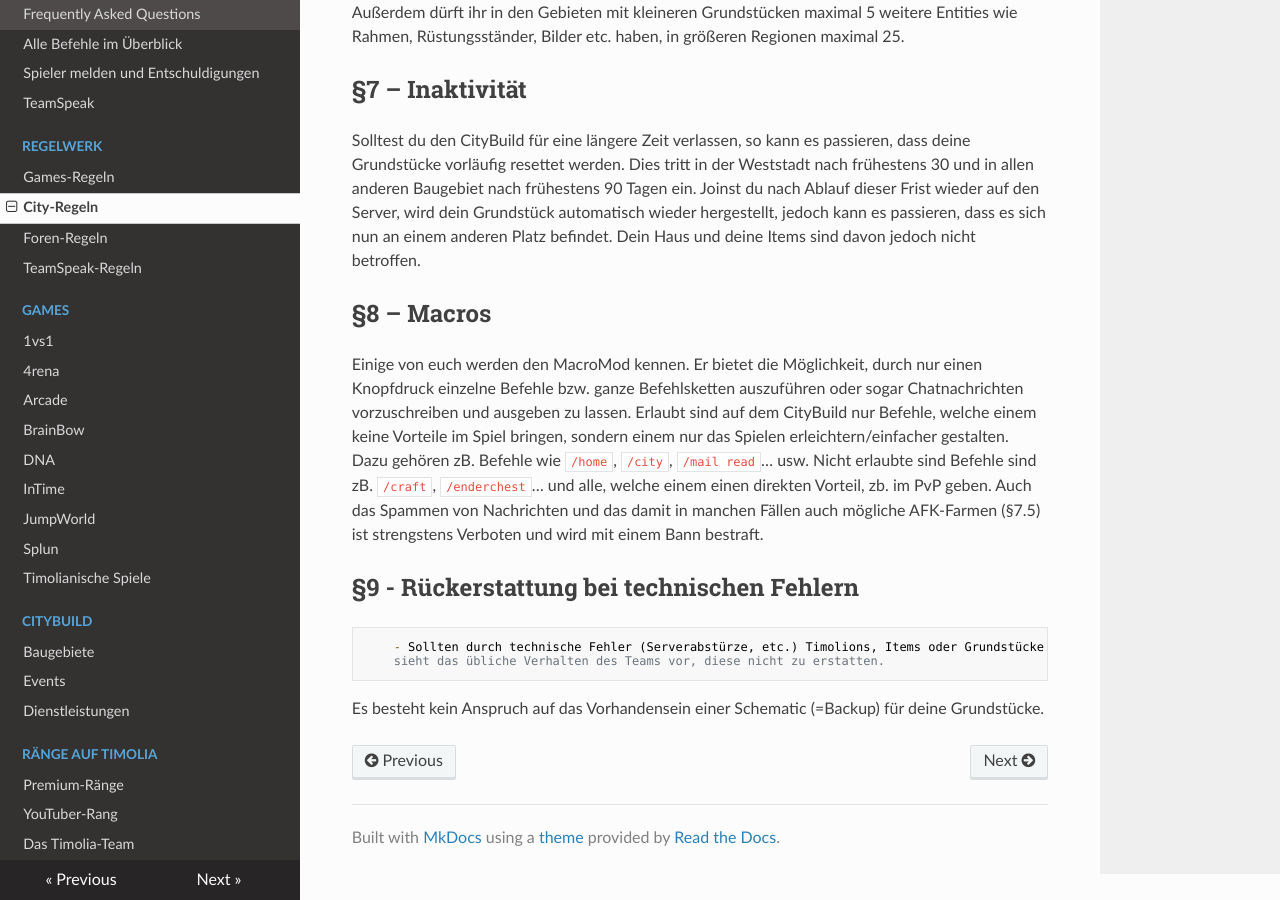
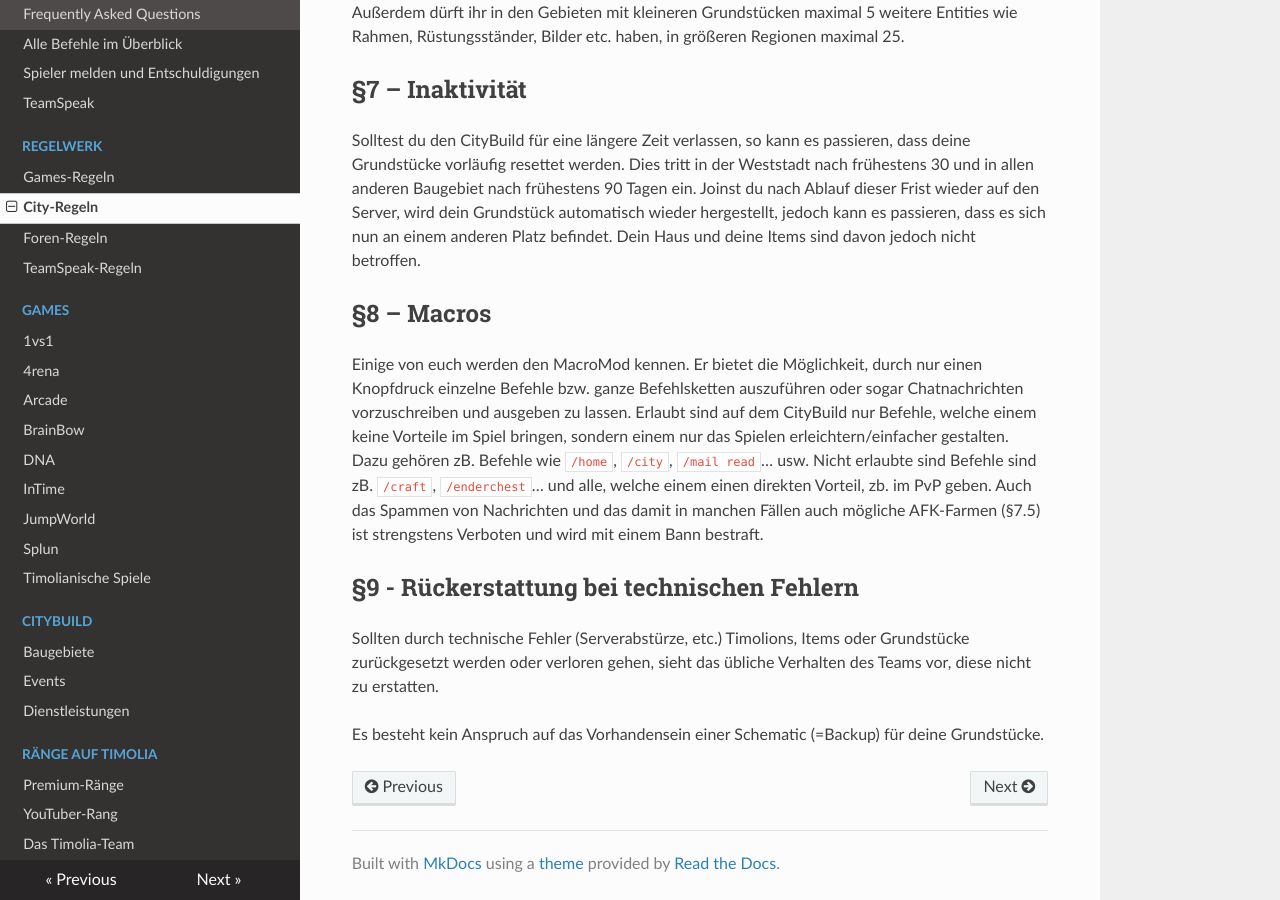
Before and after one commit to TimoliaDE/HowTo, an MkDocs documentation site: the page built from docs/rules/city.md, in a window 1280 px wide and 900 px high, scrolled down 1375 px. Built offline with MkDocs 1.6.1, drawn with Linux system fonts in a browser that asks for light colours; nearby versions of some CDN libraries; old or Windows-style settings are respelled for this version of MkDocs.

```diff
--- a/docs/rules/city.md
+++ b/docs/rules/city.md
@@ -44,8 +44,7 @@ Nicht erlaubte sind Befehle sind zB. `/craft`, `/enderchest`… und alle, welche
 (§7.5) ist strengstens Verboten und wird mit einem Bann bestraft.
 
 ## §9 - Rückerstattung bei technischen Fehlern
-        - Sollten durch technische Fehler (Serverabstürze, etc.) Timolions, Items oder Grundstücke zurückgesetzt werden oder verloren gehen,
-        sieht das übliche Verhalten des Teams vor, diese nicht zu erstatten.
+Sollten durch technische Fehler (Serverabstürze, etc.) Timolions, Items oder Grundstücke zurückgesetzt werden oder verloren gehen, sieht das übliche Verhalten des Teams vor, diese nicht zu erstatten.
 
 
 Es besteht kein Anspruch auf das Vorhandensein einer Schematic (=Backup) für deine Grundstücke.
```
